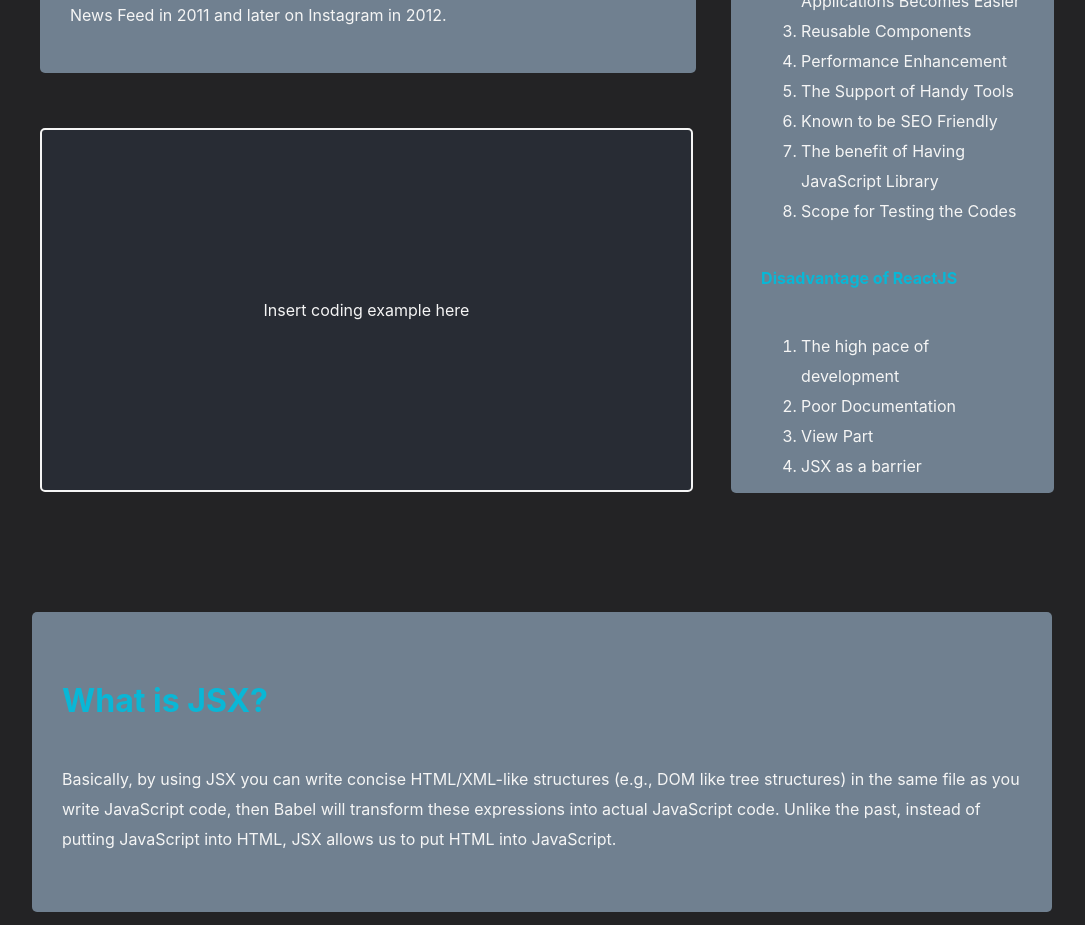
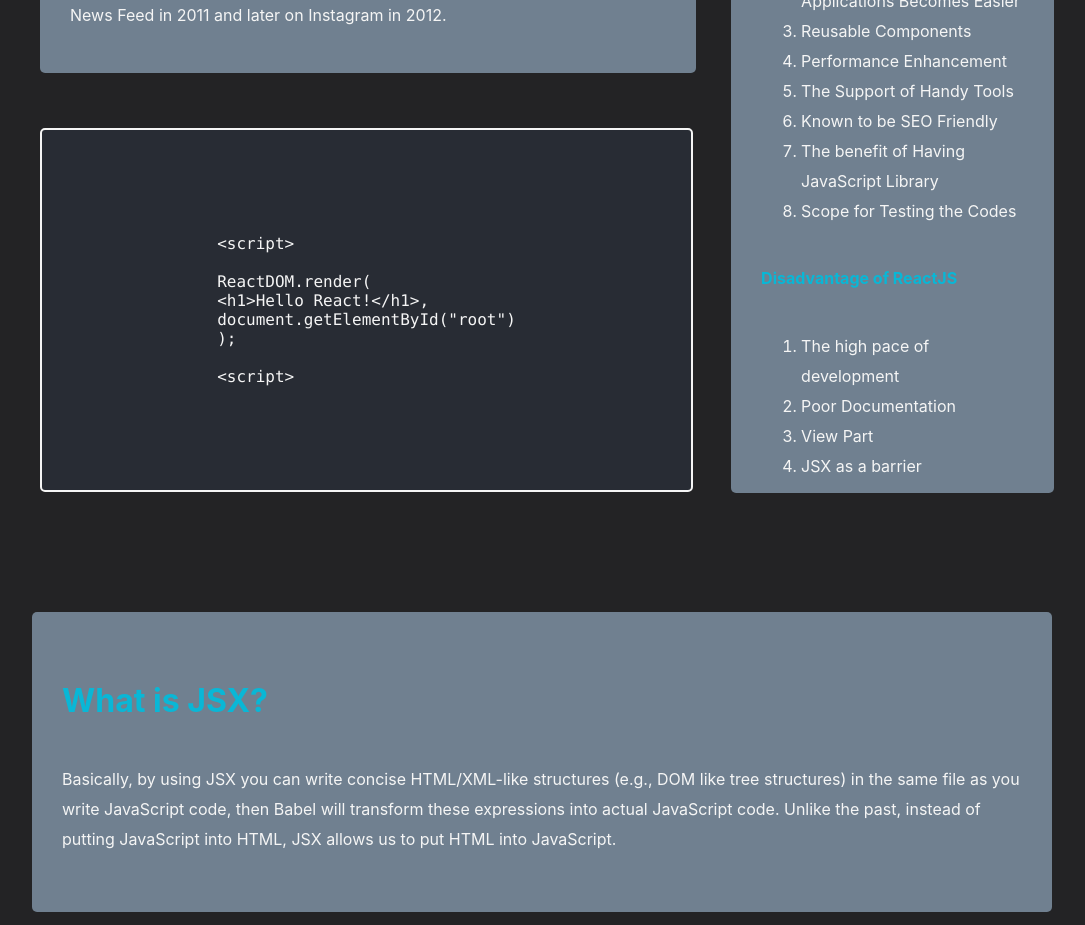
Before and after one commit to BuddhaTheChef/whyReactWebpage, a React (Create React App) app: page / in a window 1280 px wide. Shown: the part 1520-2445 px from the top of the page, without its empty margins (98-1183 px from the left). Built offline with nearby package versions, Linux system fonts and the light colour scheme.

Commit message:
added in basic code example

```diff
--- a/src/components/LandingPage.js
+++ b/src/components/LandingPage.js
@@ -46,7 +46,23 @@ class LandingPage extends Component {
           </div>
         </div>
         <div class="landing-div-content">
-        Insert coding example here
+          <pre>
+            <code>
+            &lt;script&gt;
+            <br/>
+            <br/>
+              ReactDOM.render(
+                <br/>
+                &lt;h1&gt;Hello React!&lt;/h1&gt;,
+                <br/>
+                  document.getElementById(&quot;root&quot;)
+                  <br/>
+                );
+                <br/>
+                <br/>
+            &lt;script&gt;
+            </code>
+            </pre>
         </div>
         </div>
         <div class="landing-page-divs-pc">
```
